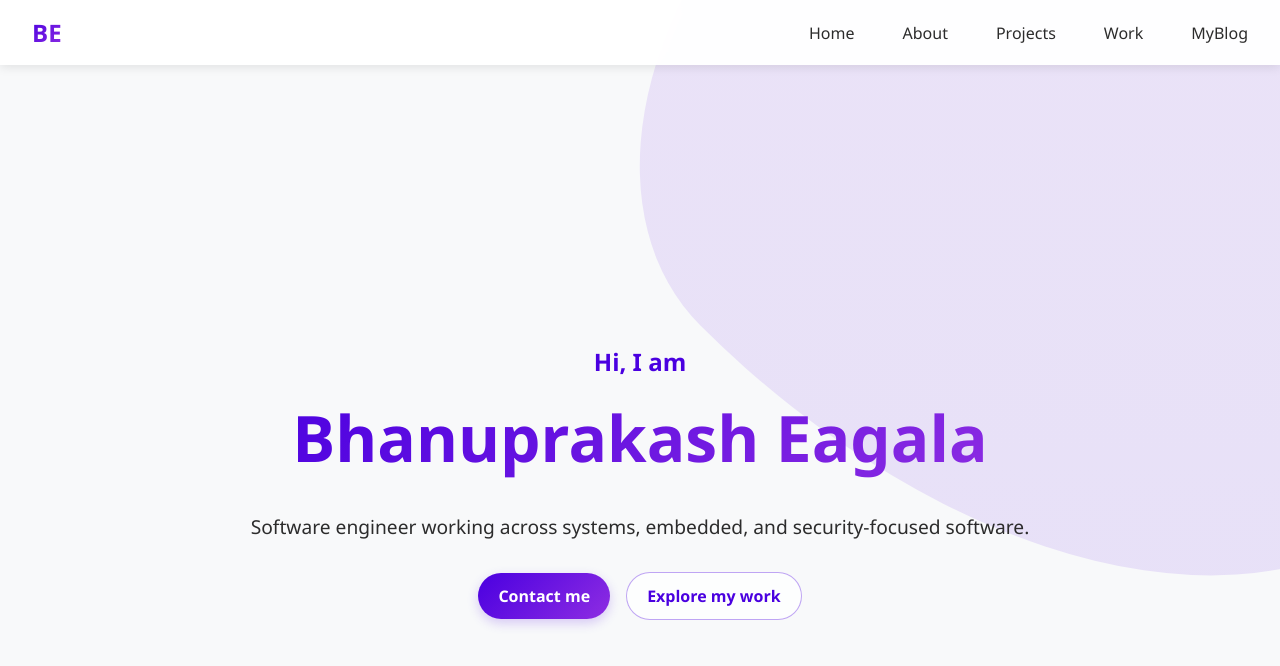
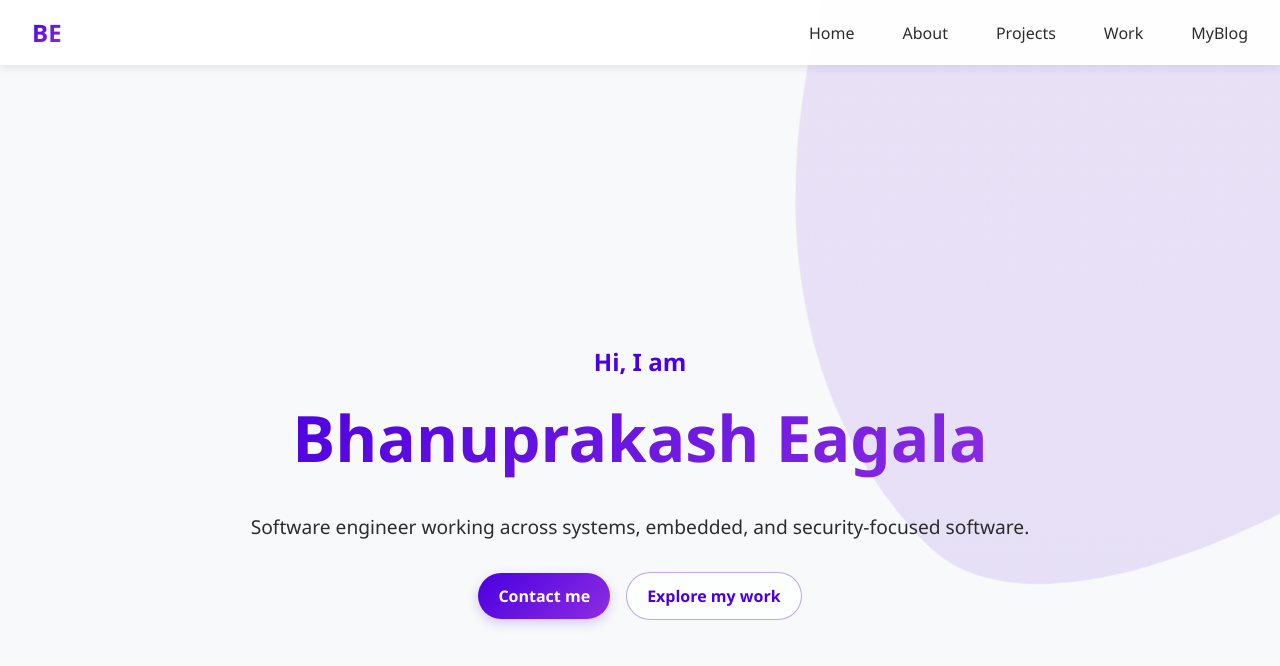
Before and after one commit to bhanuprakasheagala/bhanuprakasheagala.github.io, a Jekyll site: the page built from index.html, in a window 1280 px wide and 900 px high. Shown: the top 666 px of the window. Built offline with Jekyll 4.4.1, drawn with Linux system fonts in a browser that asks for light colours.

Commit message:
Fix animation issues

```diff
--- a/_includes/portfolio/projects.html
+++ b/_includes/portfolio/projects.html
@@ -1,7 +1,7 @@
 <section id="projects">
         <h2 data-aos="fade-up">Personal Projects</h2>
         <div class="projects-container">
-            <article class="project-card" data-aos="zoom-in">
+            <article class="project-card" data-aos="zoom-in" data-aos-delay="0">
                 <h3>Custom Memory Allocator</h3>
                 <p>A C hobby project using Linux <code>sbrk</code> for custom heap memory allocation and deallocation.</p>
                 <p class="project-status">Status: <span class="status completed">Completed</span></p>
@@ -9,7 +9,7 @@
                     <i class="fab fa-github" aria-hidden="true"></i> View on GitHub
                 </a>
             </article>
-            <article class="project-card" data-aos="zoom-in">
+            <article class="project-card" data-aos="zoom-in" data-aos-delay="80">
                 <h3>C++ Interpreter for Lox</h3>
                 <p>A hobby project implementing an interpreter in C++ for the Lox language from <em>Crafting Interpreters</em>.</p>
                 <p class="project-status">Status: <span class="status completed">Completed</span></p>
@@ -17,12 +17,12 @@
                     <i class="fab fa-github" aria-hidden="true"></i> View on GitHub
                 </a>
             </article>
-            <article class="project-card" data-aos="zoom-in">
+            <article class="project-card" data-aos="zoom-in" data-aos-delay="160">
                 <h3>HTTP Server</h3>
                 <p>A C++ HTTP server that handles multiple client connections, parses request headers, and responds to basic HTTP methods.</p>
                 <p class="project-status">Status: <span class="status completed">Completed</span></p>
             </article>
-            <article class="project-card" data-aos="zoom-in">
+            <article class="project-card" data-aos="zoom-in" data-aos-delay="240">
                 <h3>eTraceGen</h3>
                 <p>A modular Linux activity intelligence platform built with eBPF and C++20. It collects kernel-level events and processes them through a userspace pipeline for normalized, structured telemetry.</p>
                 <p class="project-status">Status: <span class="status in-progress">In progress</span></p>
@@ -30,7 +30,7 @@
                     <i class="fab fa-github" aria-hidden="true"></i> View on GitHub
                 </a>
             </article>
-            <article class="project-card" data-aos="zoom-in">
+            <article class="project-card" data-aos="zoom-in" data-aos-delay="320">
                 <h3>Vishaya</h3>
                 <p>A Linux forensic capture tool that records a target process and its descendants, then packages the activity as a verifiable evidence bundle.</p>
                 <p class="project-status">Status: <span class="status completed">Completed</span></p>
@@ -38,7 +38,7 @@
                     <i class="fab fa-github" aria-hidden="true"></i> View on GitHub
                 </a>
             </article>
-            <article class="project-card" data-aos="zoom-in">
+            <article class="project-card" data-aos="zoom-in" data-aos-delay="400">
                 <h3>MalAIzer</h3>
                 <p>A malware artifact analysis pipeline that extracts static information from Windows PE files and uses local or cloud language models to generate summaries.</p>
                 <p class="project-status">Status: <span class="status completed">Completed</span></p>
--- a/_includes/portfolio/work.html
+++ b/_includes/portfolio/work.html
@@ -1,7 +1,7 @@
 <section id="work">
     <h2 class="section-title fade-up-scroll">Work Experience</h2>
     <div class="experience-list">
-        <article class="experience-card" data-aos="fade-up">
+        <article class="experience-card" data-aos="fade-up" data-aos-delay="0">
             <div class="experience-marker" aria-hidden="true"></div>
             <div class="experience-meta">
                 <span class="experience-date">Feb 2025 - Present</span>
@@ -16,7 +16,7 @@
             </ul>
         </article>
 
-        <article class="experience-card" data-aos="fade-up">
+        <article class="experience-card" data-aos="fade-up" data-aos-delay="100">
             <div class="experience-marker" aria-hidden="true"></div>
             <div class="experience-meta">
                 <span class="experience-date">Jun 2024 - Feb 2025</span>
@@ -30,7 +30,7 @@
             </ul>
         </article>
 
-        <article class="experience-card" data-aos="fade-up">
+        <article class="experience-card" data-aos="fade-up" data-aos-delay="200">
             <div class="experience-marker" aria-hidden="true"></div>
             <div class="experience-meta">
                 <span class="experience-date">May 2022 - Jun 2024</span>
@@ -46,7 +46,7 @@
             </ul>
         </article>
 
-        <article class="experience-card" data-aos="fade-up">
+        <article class="experience-card" data-aos="fade-up" data-aos-delay="300">
             <div class="experience-marker" aria-hidden="true"></div>
             <div class="experience-meta">
                 <span class="experience-date">Jan 2020 - Jan 2022</span>
--- a/css/portfolio.css
+++ b/css/portfolio.css
@@ -107,6 +107,8 @@
             transform: rotate(-45deg);
             opacity: 0.1;
             border-radius: 30% 70% 70% 30% / 30% 30% 70% 70%;
+            animation: morphing 18s ease-in-out infinite, float 9s ease-in-out infinite;
+            pointer-events: none;
         }
 
         .hero-content {
@@ -146,6 +148,7 @@
             align-items: center;
             gap: 1rem;
             margin-top: 2rem;
+            animation: riseIn 0.8s 0.4s both;
         }
 
         .hero-cta,
@@ -158,6 +161,7 @@
             border-radius: 999px;
             font-weight: 600;
             text-decoration: none;
+            transition: transform 0.25s ease, box-shadow 0.25s ease;
         }
 
         .hero-cta {
@@ -178,7 +182,11 @@
 
         .hero-cta:hover,
         .hero-cta-secondary:hover {
-            transform: translateY(-2px);
+            transform: translateY(-4px) scale(1.03);
+        }
+
+        .hero-cta:hover {
+            box-shadow: 0 8px 20px rgba(74, 0, 224, 0.3);
         }
 
         @keyframes slideInFromBottom {
@@ -199,6 +207,22 @@
             to {
                 opacity: 1;
             }
+        }
+
+        @keyframes riseIn {
+            from {
+                opacity: 0;
+                transform: translateY(18px);
+            }
+            to {
+                opacity: 1;
+                transform: translateY(0);
+            }
+        }
+
+        @keyframes float {
+            0%, 100% { translate: 0 0; }
+            50% { translate: 0 -18px; }
         }
 
         @keyframes morphing {
@@ -377,6 +401,14 @@
             box-shadow: 0 8px 20px rgba(0,0,0,0.2);
         }
 
+        .skill-card:hover .skill-icon {
+            animation: iconPop 0.45s ease;
+        }
+
+        @keyframes iconPop {
+            50% { transform: scale(1.18) rotate(-8deg); }
+        }
+
         .skill-icon {
             font-size: 2rem;
             background: linear-gradient(135deg, var(--primary), var(--secondary));
@@ -459,7 +491,7 @@
             padding: 1.75rem;
             border-radius: 10px;
             box-shadow: 0 4px 10px rgba(0,0,0,0.2);
-            transition: transform 0.3s ease, background 0.3s ease;
+            transition: translate 0.3s ease, scale 0.3s ease, background 0.3s ease, box-shadow 0.3s ease;
             display: flex;
             flex-direction: column;
             align-items: flex-start;
@@ -467,7 +499,10 @@
         }
 
         .project-card:hover {
-            transform: translateY(-10px);
+            translate: 0 -10px;
+            scale: 1.015;
+            background: rgba(255, 255, 255, 0.16);
+            box-shadow: 0 14px 28px rgba(0, 0, 0, 0.25);
         }
 
         .project-card h3 {
@@ -548,11 +583,11 @@
             background: white;
             border-radius: 14px;
             box-shadow: 0 4px 20px rgba(0, 0, 0, 0.08);
-            transition: transform 0.25s ease, box-shadow 0.25s ease;
+            transition: translate 0.25s ease, box-shadow 0.25s ease;
         }
 
         .experience-card:hover {
-            transform: translateY(-3px);
+            translate: 0 -3px;
             box-shadow: 0 8px 24px rgba(0, 0, 0, 0.12);
         }
 
@@ -566,6 +601,38 @@
             border-radius: 50%;
             background: var(--secondary);
             box-shadow: 0 0 0 2px var(--primary);
+        }
+
+        .experience-marker::after {
+            content: '';
+            position: absolute;
+            inset: -5px;
+            border: 1px solid var(--secondary);
+            border-radius: 50%;
+            animation: markerPulse 2.8s ease-out infinite;
+        }
+
+        .experience-card:nth-child(2) .experience-marker::after {
+            animation-delay: 0.7s;
+        }
+
+        .experience-card:nth-child(3) .experience-marker::after {
+            animation-delay: 1.4s;
+        }
+
+        .experience-card:nth-child(4) .experience-marker::after {
+            animation-delay: 2.1s;
+        }
+
+        @keyframes markerPulse {
+            0% {
+                opacity: 0.7;
+                transform: scale(0.7);
+            }
+            100% {
+                opacity: 0;
+                transform: scale(1.8);
+            }
         }
 
         .experience-meta {
@@ -753,6 +820,37 @@
                 opacity: 1 !important;
                 transform: none !important;
             }
+
+            #home::before,
+            .profile-image::after,
+            .experience-marker::after,
+            .skill-card:hover .skill-icon {
+                animation: none !important;
+            }
+
+            .hero-cta:hover,
+            .hero-cta-secondary:hover,
+            .skill-card:hover,
+            .project-card:hover,
+            .experience-card:hover,
+            .social-link:hover {
+                transform: none !important;
+                translate: none !important;
+                scale: 1 !important;
+            }
+
+            .project-card:hover {
+                background: rgba(255, 255, 255, 0.1);
+                box-shadow: 0 4px 10px rgba(0, 0, 0, 0.2);
+            }
+
+            .skill-card:hover {
+                box-shadow: 0 4px 15px rgba(0, 0, 0, 0.1);
+            }
+
+            .experience-card:hover {
+                box-shadow: 0 4px 20px rgba(0, 0, 0, 0.08);
+            }
         }
 
         /* Updated Navigation */
```
